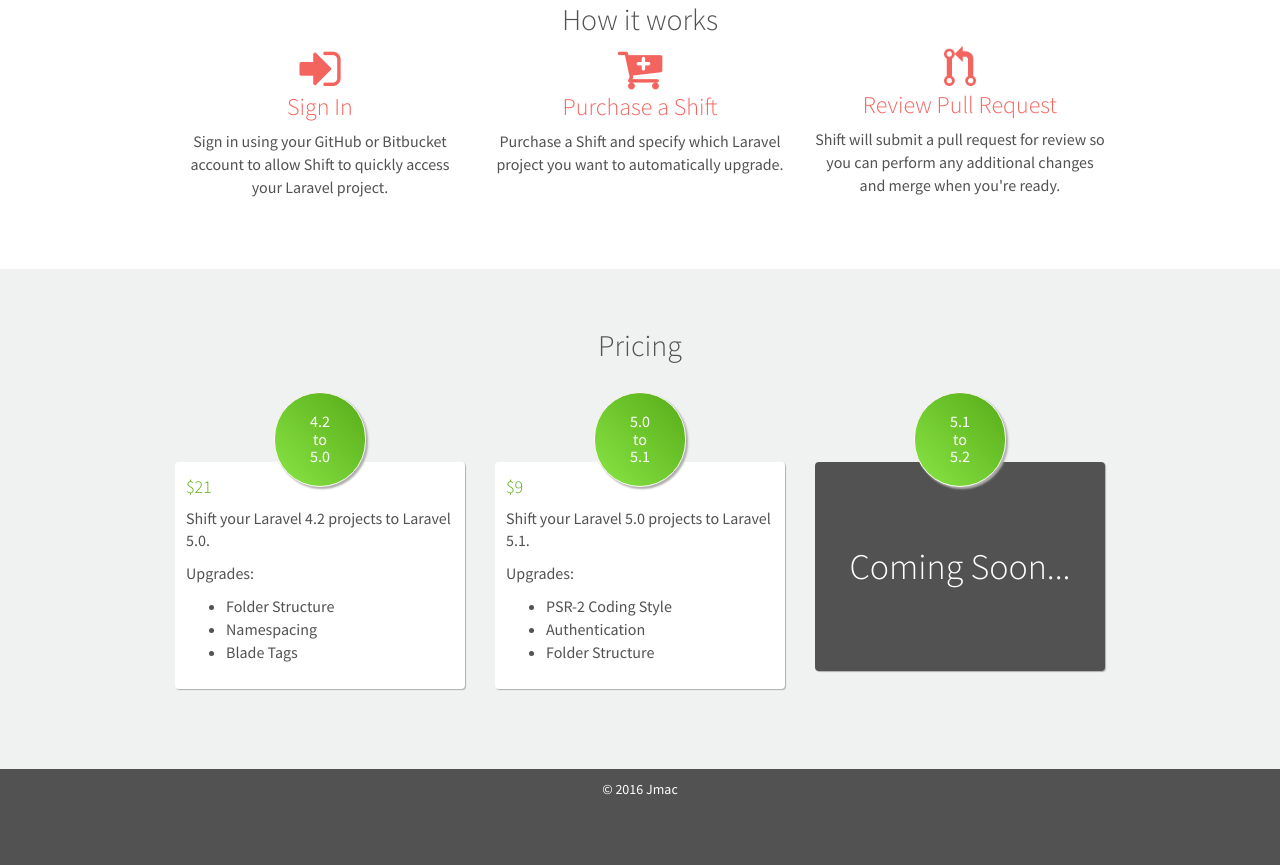
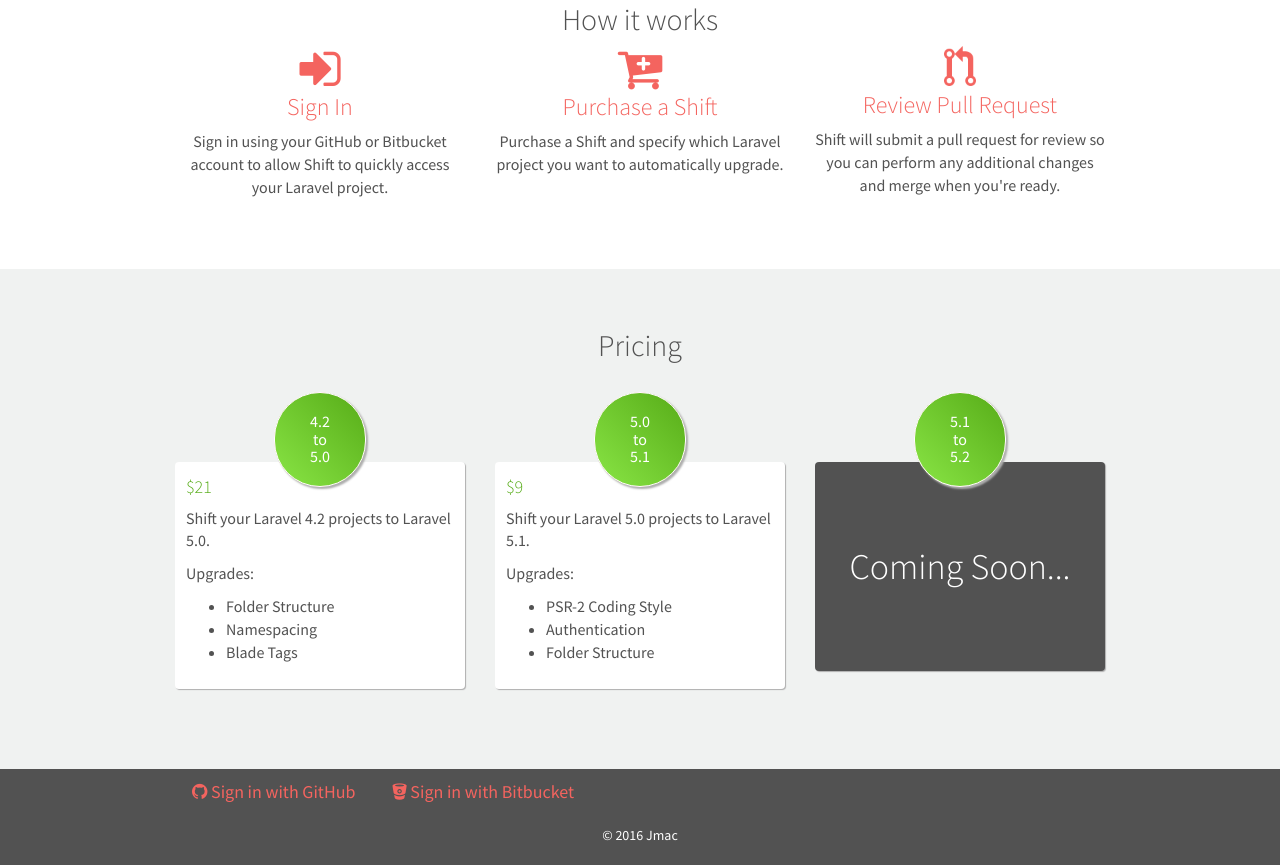
Before and after one commit to jasonmccreary/laravel-shift.io, a plain HTML site: page index.html in a window 1280 px wide. Shown: the part 312-1177 px from the top of the page. Before the commit the page ends 1131 px from the top, so only its background shows below. Drawn offline with nearby package versions, Linux system fonts and the light colour scheme; files whose address does not match are found by name.

Commit message:
Add sign in buttons to home page

```diff
--- a/index.html
+++ b/index.html
@@ -94,6 +94,17 @@
             </div><!-- /container -->
         </section><!-- /pricing -->
 
+        <section class="sign-in">
+            <div class="container">
+                <a class="btn btn-padded btn-brand-inv btn-lg u-drop-shadow" href="/auth/github">
+                    <i class="fa fa-github"></i> Sign in with GitHub
+                </a>
+                <a class="btn btn-padded btn-brand-inv btn-lg u-drop-shadow" href="/auth/bitbucket">
+                    <i class="fa fa-bitbucket"></i> Sign in with Bitbucket
+                </a>
+            </div>
+        </section>
+
         <footer class="credits">
             <div class="container">
                 <p>&copy; 2016 Jmac</p>
```
Lines whose indentation alone changed are shown as unchanged.
